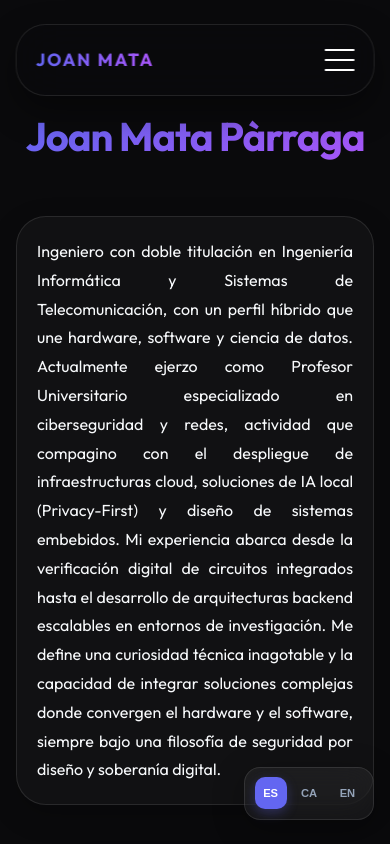
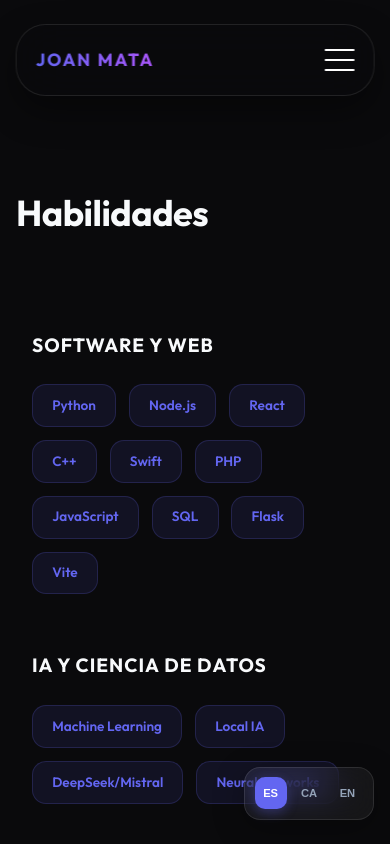
Before and after one commit to joan-mata/joanmata_web, a React (Vite) app: page /#/skills in a window 390 px wide. Before the commit this address led to /. Shown: the top 844 px of the page. Built offline with nearby package versions, Linux system fonts and the light colour scheme.

Commit message:
fix: ajuste responsive v3

```diff
--- a/src/components/sections/Skills.jsx
+++ b/src/components/sections/Skills.jsx
@@ -13,9 +13,9 @@ const Skills = ({ title, data, lang, isAdmin, onEdit, onAdd, translations }) =>
         )}
       </div>
 
-      <div className="skills-grid" style={{ display: 'grid', gridTemplateColumns: 'repeat(auto-fit, minmax(300px, 1fr))', gap: '2.5rem' }}>
+      <div className="card-grid skills-grid">
         {categories.map((cat) => (
-          <div key={cat} className="skill-group-card" style={{ background: 'rgba(255,255,255,0.03)', padding: '1.5rem', borderRadius: '16px', border: '1px solid rgba(255,255,255,0.05)' }}>
+          <div key={cat} className="skill-group-card">
             <h3 style={{ color: 'var(--accent)', marginBottom: '1.5rem', fontSize: '1.2rem', textTransform: 'uppercase', letterSpacing: '1px' }}>
               {translations.skills[cat]}
             </h3>
--- a/src/components/sections/Volunteering.jsx
+++ b/src/components/sections/Volunteering.jsx
@@ -2,7 +2,7 @@ import React from 'react';
 import Card from '../common/Card';
 
 const Volunteering = ({ title, data, lang, isAdmin, onAdd, onEdit }) => (
-  <section className="container">
+  <section>
     <div style={{ display: 'flex', justifyContent: 'space-between', alignItems: 'center' }}>
       <h2 className="section-title">{title}</h2>
         {isAdmin && <button className="admin-icon static" onClick={onAdd} title={`Add ${title}`}>+</button>}
```
